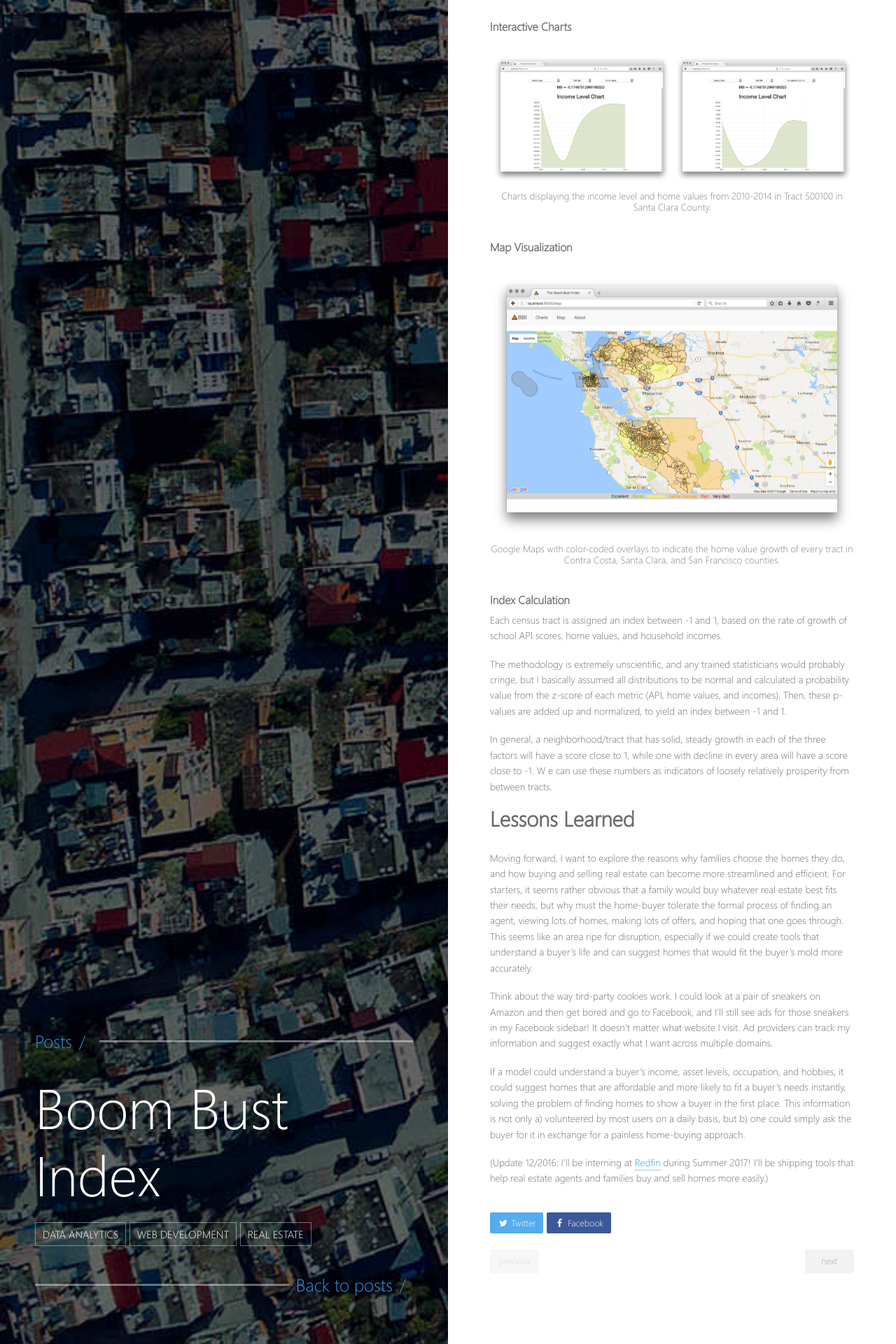
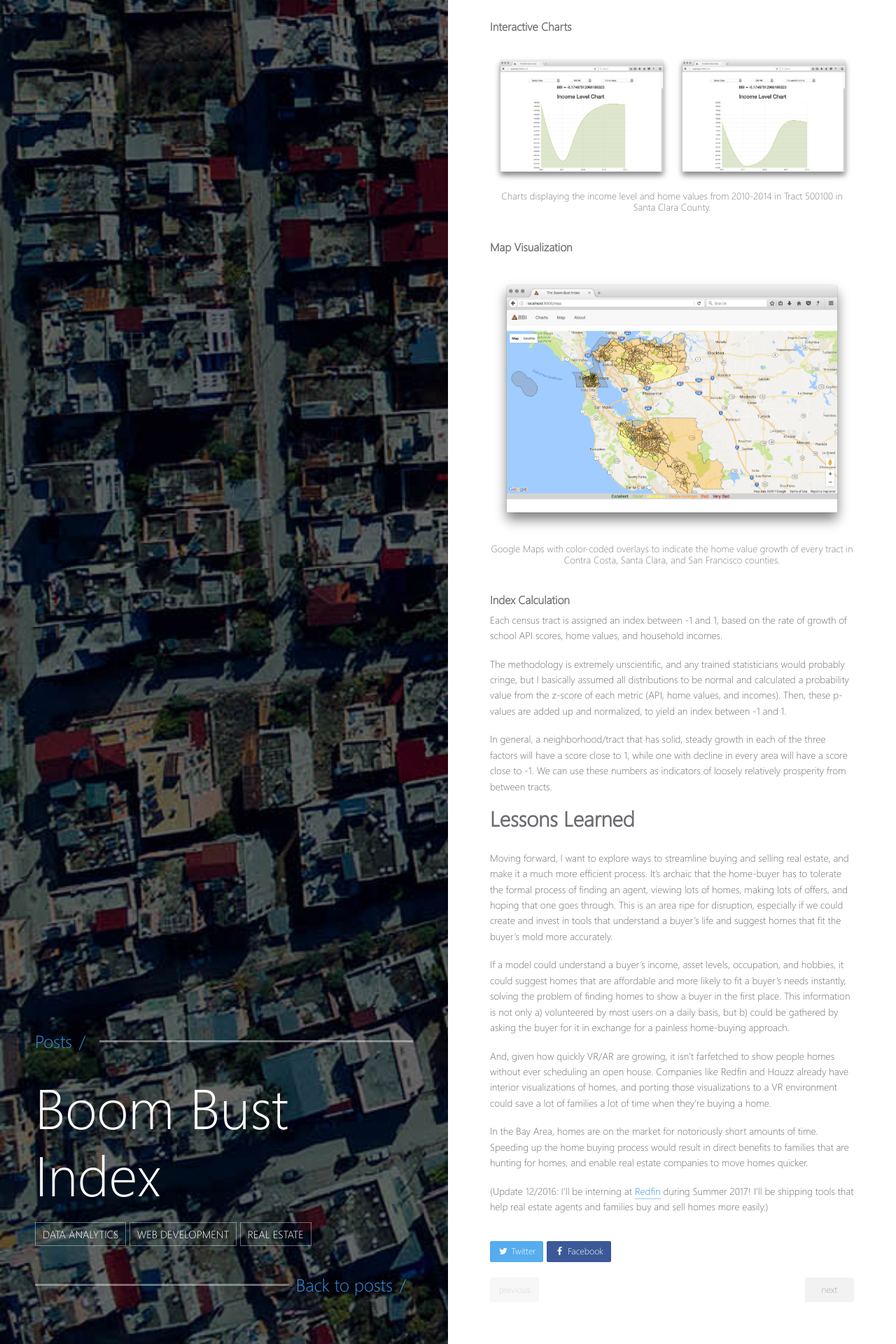
Before and after one commit to gargium/gargium.github.io, a Jekyll site: the page built from _posts/2017-03-27-boom-bust-index.md, in a window 1280 px wide. Shown: the part 1309-3229 px from the top of the page at 70% size. Built offline with Jekyll 4.4.1, drawn with Linux system fonts in a browser that asks for light colours.

Commit message:
finished post

```diff
--- a/_posts/2017-03-27-boom-bust-index.md
+++ b/_posts/2017-03-27-boom-bust-index.md
@@ -55,15 +55,16 @@ Each census tract is assigned an index between -1 and 1, based on the rate of gr
 
 The methodology is extremely unscientific, and any trained statisticians would probably cringe, but I basically assumed all distributions to be normal and calculated a probability value from the z-score of each metric (API, home values, and incomes). Then, these p-values are added up and normalized, to yield an index between -1 and 1.
 
-In general, a neighborhood/tract that has solid, steady growth in each of the three factors will have a score close to 1, while one with decline in every area will have a score close to -1. W e can use these numbers as indicators of loosely relatively prosperity from between tracts.
+In general, a neighborhood/tract that has solid, steady growth in each of the three factors will have a score close to 1, while one with decline in every area will have a score close to -1. We can use these numbers as indicators of loosely relatively prosperity from between tracts.
 
 
 ## Lessons Learned
-Moving forward, I want to explore the reasons why families choose the homes they do, and how buying and selling real estate can become more streamlined and efficient. For starters, it seems rather obvious that a family would buy whatever real estate best fits their needs, but why must the home-buyer tolerate the formal process of finding an agent, viewing lots of homes, making lots of offers, and hoping that one goes through. This seems like an area ripe for disruption, especially if we could create tools that understand a buyer's life and can suggest homes that would fit the buyer's mold more accurately.
+Moving forward, I want to explore ways to streamline buying and selling real estate, and make it a much more efficient process. It's archaic that the home-buyer has to tolerate the formal process of finding an agent, viewing lots of homes, making lots of offers, and hoping that one goes through. This is an area ripe for disruption, especially if we could create and invest in tools that understand a buyer's life and suggest homes that fit the buyer's mold more accurately.
 
-Think about the way tird-party cookies work. I could look at a pair of sneakers on Amazon and then get bored and go to Facebook, and I'll still see ads for those sneakers in my Facebook sidebar! It doesn't matter what website I visit. Ad providers can track my information and suggest exactly what I want across multiple domains.
+If a model could understand a buyer's income, asset levels, occupation, and hobbies, it could suggest homes that are affordable and more likely to fit a buyer's needs instantly, solving the problem of finding homes to show a buyer in the first place. This information is not only a) volunteered by most users on a daily basis, but b) could be gathered by asking the buyer for it in exchange for a painless home-buying approach.
 
-If a model could understand a buyer's income, asset levels, occupation, and hobbies, it could suggest homes that are affordable and more likely to fit a buyer's needs instantly, solving the problem of finding homes to show a buyer in the first place. This information is not only a) volunteered by most users on a daily basis, but b) one could simply ask the buyer for it in exchange for a painless home-buying approach.
+And, given how quickly VR/AR are growing, it isn't farfetched to show people homes without ever scheduling an open house. Companies like Redfin and Houzz already have interior visualizations of homes, and porting those visualizations to a VR environment could save a lot of families a lot of time when they're buying a home.
 
+In the Bay Area, homes are on the market for notoriously short amounts of time. Speeding up the home buying process would result in direct benefits to families that are hunting for homes, and enable real estate companies to move homes quicker.
 
 (Update 12/2016: I'll be interning at [Redfin](https://www.redfin.com) during Summer 2017! I'll be shipping tools that help real estate agents and families buy and sell homes more easily.)
```
